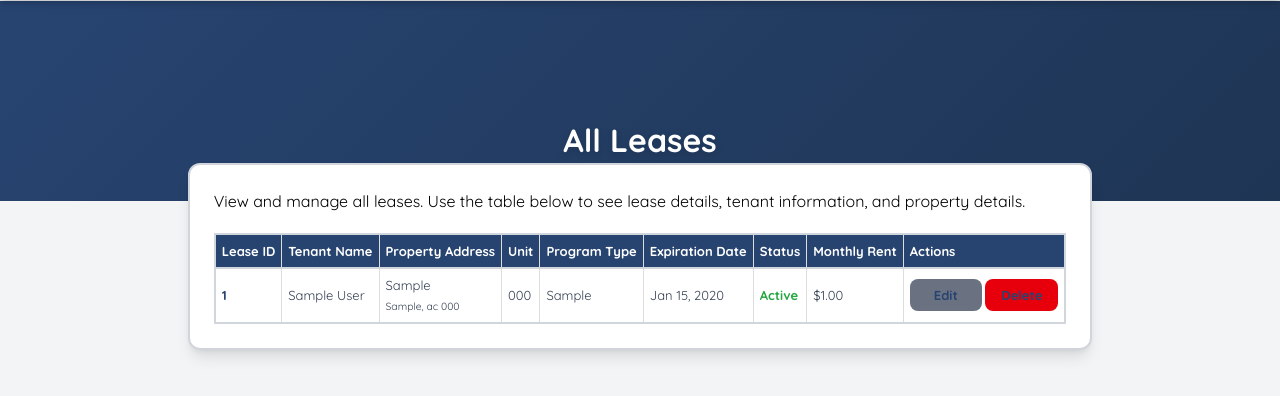
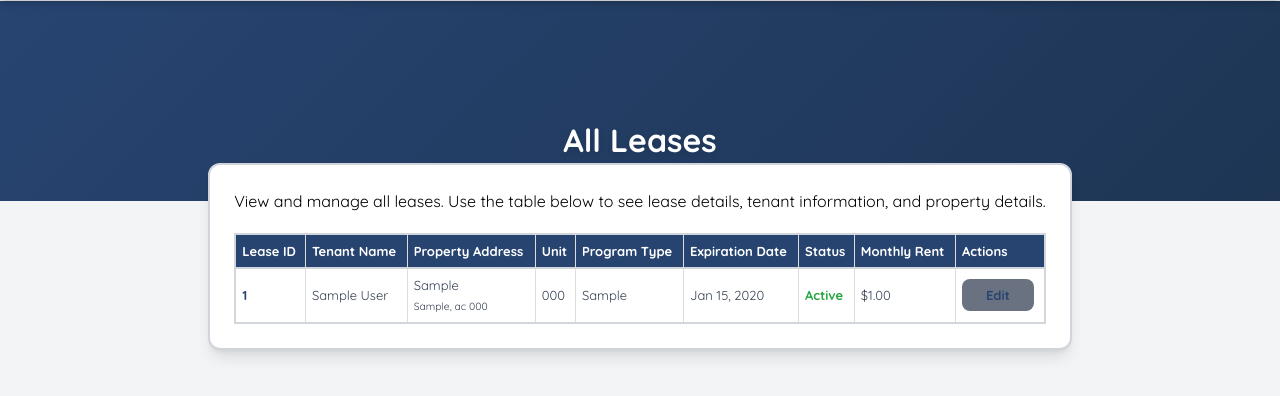
Before and after one commit to ivy864/micah-ministries, a PHP site: page /stepvarepo/leaseView.php in a window 1280 px wide. Shown: the part 95-491 px from the top of the page. Run offline with PHP 8.4, Linux system fonts and the light colour scheme; the visitor is signed in with stand-in values (Sample User, id 1); tables that the repository leaves empty hold one stand-in row (values such as "Sample post"); style sheets or scripts are compiled from the project's sources.

Commit message:
remove delete button from lease view table

```diff
--- a/leaseView.php
+++ b/leaseView.php
@@ -314,7 +314,6 @@ require_once('header.php');
                             <td><?php echo $lease['monthly_rent'] ? '$' . number_format($lease['monthly_rent'], 2) : 'N/A'; ?></td>
                             <td>
                                 <a href="editLease.php?id=<?php echo urlencode($lease['id']); ?>" class="return-button">Edit</a>
-                                <a href="deleteLease.php?id=<?php echo urlencode($lease['id']); ?>" class="delete-button" onclick="return confirm('Are you sure you want to delete this lease?')">Delete</a>
                             </td>
                         </tr>
                     <?php endforeach; ?>
```
